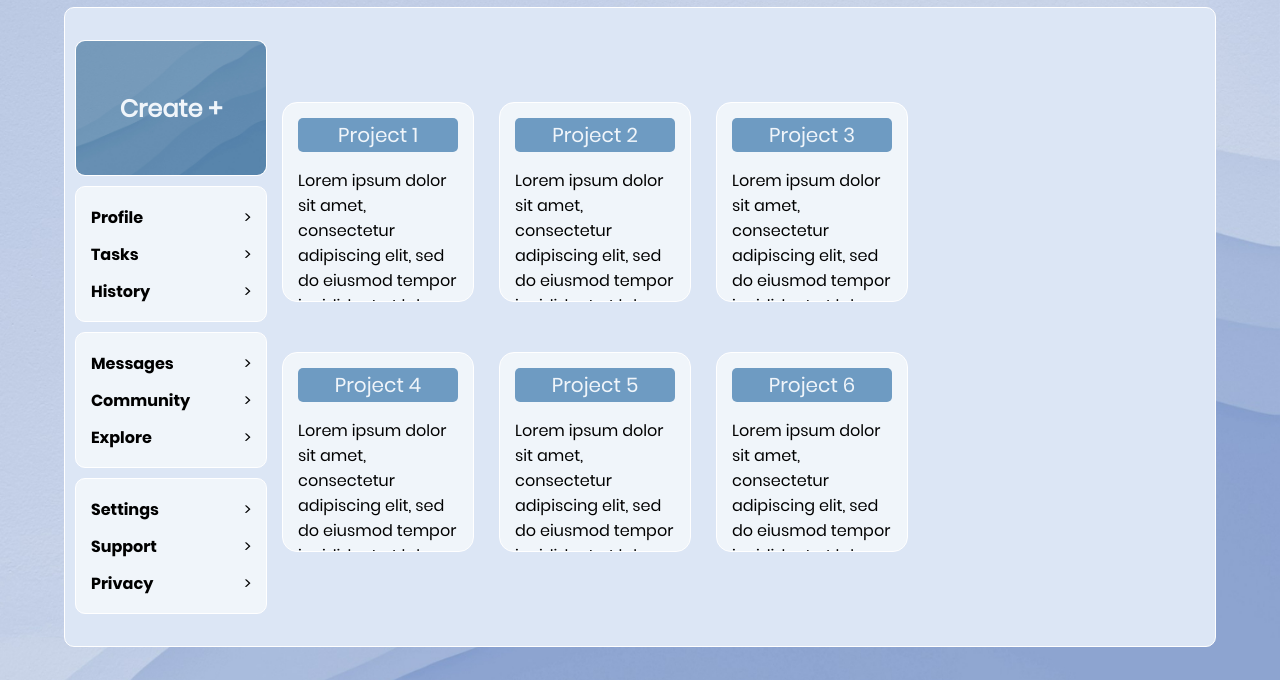
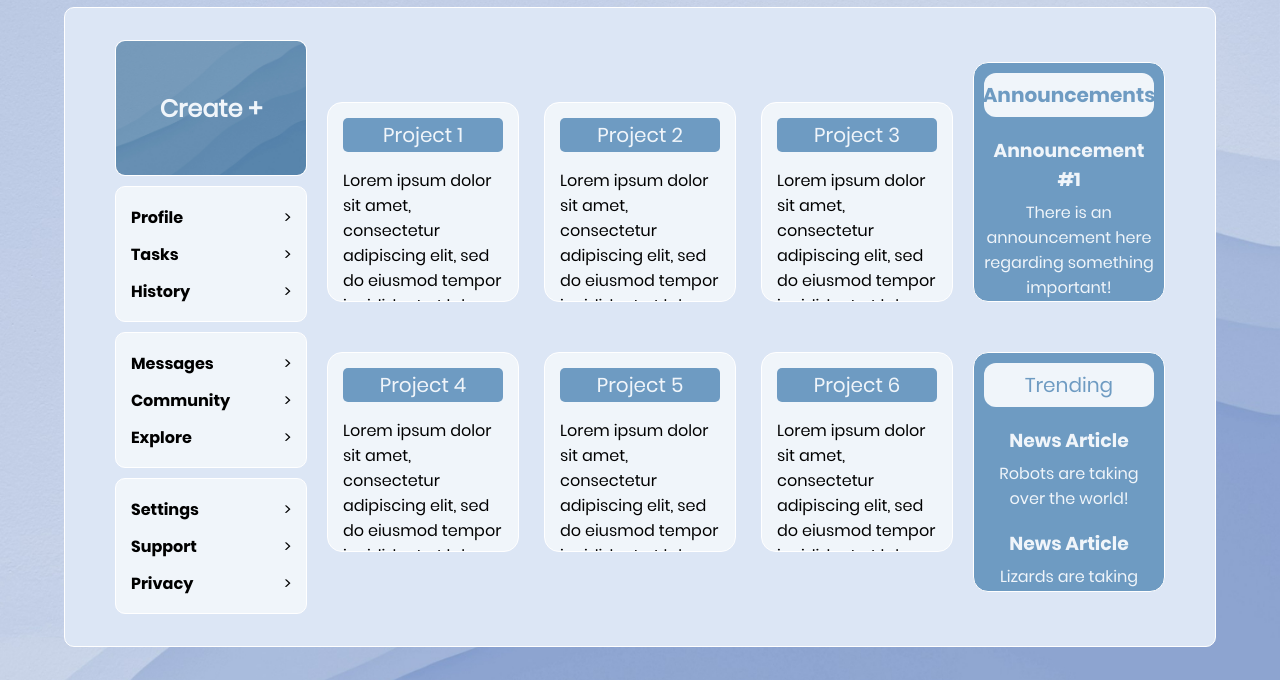
Before and after one commit to FarouqII/admin-dashboard, a plain HTML site: page index.html in a window 1280 px wide. Shown: the part 120-800 px from the top of the page. Drawn offline with Linux system fonts and the light colour scheme.

Commit message:
Add Announcements and Trending
Added both those tiles and added a hover effect for all link tiles.

```diff
--- a/index.html
+++ b/index.html
@@ -42,36 +42,48 @@
         </div>
         <main>
             <div id="grid-container">
-                <div class="project">
+                <a href="www.theodinproject.com" class="project hover">
                     <div class="bar">Project 1</div>
                     <p>Lorem ipsum dolor sit amet, consectetur adipiscing elit, sed do eiusmod tempor incididunt ut labore et dolore magna aliqua.</p>
-                </div>
-                <div class="project">
+                </a>
+                <a href="www.theodinproject.com" class="project hover">
                     <div class="bar">Project 2</div>
                     <p>Lorem ipsum dolor sit amet, consectetur adipiscing elit, sed do eiusmod tempor incididunt ut labore et dolore magna aliqua.</p>
-                </div>
-                <div class="project">
+                </a>
+                <a href="www.theodinproject.com" class="project hover">
                     <div class="bar">Project 3</div>
                     <p>Lorem ipsum dolor sit amet, consectetur adipiscing elit, sed do eiusmod tempor incididunt ut labore et dolore magna aliqua.</p>
-                </div>
-                <div class="project">
+                </a>
+                <a href="www.theodinproject.com" class="project hover">
                     <div class="bar">Project 4</div>
                     <p>Lorem ipsum dolor sit amet, consectetur adipiscing elit, sed do eiusmod tempor incididunt ut labore et dolore magna aliqua.</p>
-                </div>
-                <div class="project">
+                </a>
+                <a href="www.theodinproject.com" class="project hover">
                     <div class="bar">Project 5</div>
                     <p>Lorem ipsum dolor sit amet, consectetur adipiscing elit, sed do eiusmod tempor incididunt ut labore et dolore magna aliqua.</p>
-                </div>
-                <div class="project">
+                </a>
+                <a href="www.theodinproject.com" class="project hover">
                     <div class="bar">Project 6</div>
                     <p>Lorem ipsum dolor sit amet, consectetur adipiscing elit, sed do eiusmod tempor incididunt ut labore et dolore magna aliqua.</p>
-                </div>
-            </div>
-            <div id="side">
-                <div id="announcements"></div>
-                <div id="trending"></div>
+                </a>
             </div>
         </main>
+            <div id="side">
+                <a href="www.theodinproject.com" class="side-tile hover">
+                    <div class="bar"><span class="bold">Announcements</span></div>
+                    <h3><span class="bold">Announcement #1</span></h3>
+                    <p>There is an announcement here regarding something important!</p>
+                    <h3><span class="bold">Announcement #2</span></h3>
+                    <p>Another Announcement</p>
+                </a>
+                <a href="www.theodinproject.com" class="side-tile hover">
+                    <div class="bar">Trending</div>
+                    <h3><span class="bold">News Article</span></h3>
+                    <p>Robots are taking over the world!</p>
+                    <h3><span class="bold">News Article</span></h3>
+                    <p>Lizards are taking over the world!</p>
+                </a>
+            </div>
     </div>
 </body>
 </html>
--- a/styles.css
+++ b/styles.css
@@ -30,13 +30,26 @@ body {
 #page-container {
     display: flex;
     align-items: center;
+    justify-content: space-between;
     width: 90vw;
     height: 80vh;
     background: rgb(220, 230, 245);
     border: 1px solid white;
     border-radius: 10px;
     overflow: hidden;
-    padding: 10px;
+    padding: 50px;
+}
+
+.bold {
+    font-family: "Poppins Bold", sans-serif;
+}
+
+.hover {
+    transition: transform 0.3s ease;
+}
+
+.hover:hover {
+    transform: scale(1.05);
 }
 
 a {
@@ -171,3 +184,35 @@ ul {
     color: rgb(240, 245, 250);
     border-radius: 5px;
 }
+
+/* Side */
+#side {
+    display: grid;
+    grid-template-rows: 1fr 1fr;
+    row-gap: 50px;
+}
+
+.side-tile {
+    width: 15vw;
+    height: 30vh;
+
+    background: rgb(110, 155, 194);;
+    border: 1px solid white;
+    border-radius: 15px;
+    overflow: hidden;
+    padding: 10px;
+
+    text-align: center;
+    color: rgb(240, 245, 250);
+}
+
+.side-tile > .bar {
+    background-color: rgb(240, 245, 250);
+    border-radius: 12px;
+    color: rgb(110, 155, 194);
+}
+
+.side-tile > h3 {
+    padding: 0;
+    margin-bottom: -10px;
+}
```
